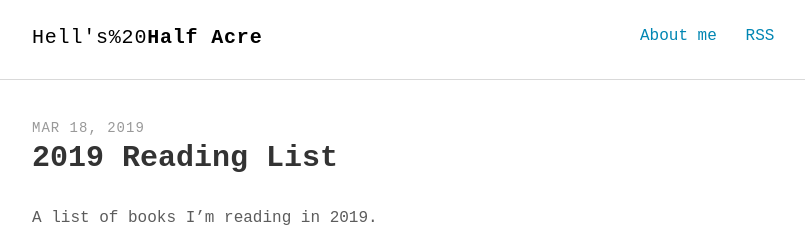
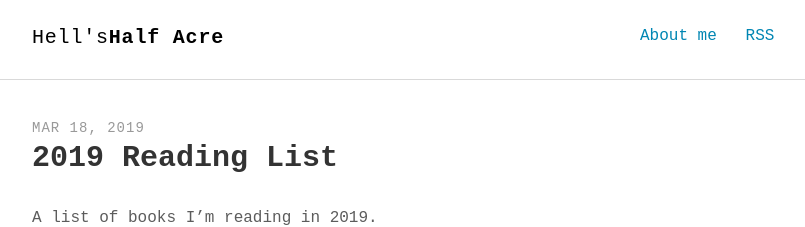
Before and after one commit to chevrenoire/chevrenoire.github.io, a Jekyll site: the page built from _posts/2019-03-18-Reading-List-2019.md, in a window 1280 px wide. Shown: the top 227 px of the page, without its empty margins (232-1037 px from the left). Built offline with Jekyll 4.4.1, drawn with Linux system fonts in a browser that asks for light colours; some web fonts are replaced.

Commit message:
title fix

```diff
--- a/_config.yml
+++ b/_config.yml
@@ -1,5 +1,5 @@
 # Site settings
-title_left    : "Hell's%20"
+title_left    : "Hell's"
 title_right   : "Half Acre" # default: ""
 description   : "A blog"
 keywords      : "minimalist, blog, devil, james, books, reading, minimalism"
```
